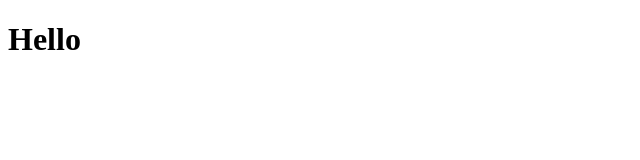
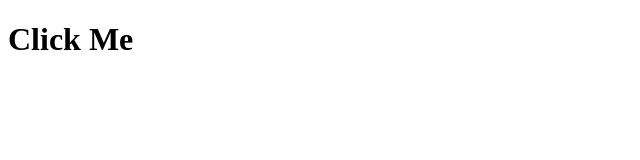
Before and after one commit to manavbagul/jQuery-Basic, a plain HTML site: page index.html in a window 1280 px wide. Shown: the whole page, without its empty margins (0-640 px from the left). Drawn offline with nearby package versions, Linux system fonts and the light colour scheme.

Commit message:
Refactor index.html

```diff
--- a/index.html
+++ b/index.html
@@ -8,7 +8,7 @@
 </head>
 
 <body>
-  <h1>Hello</h1>
+  <h1>Click Me</h1>
   <script src="https://ajax.googleapis.com/ajax/libs/jquery/3.6.0/jquery.min.js"></script>
   <script src="index.js"></script>
 </body>
```
